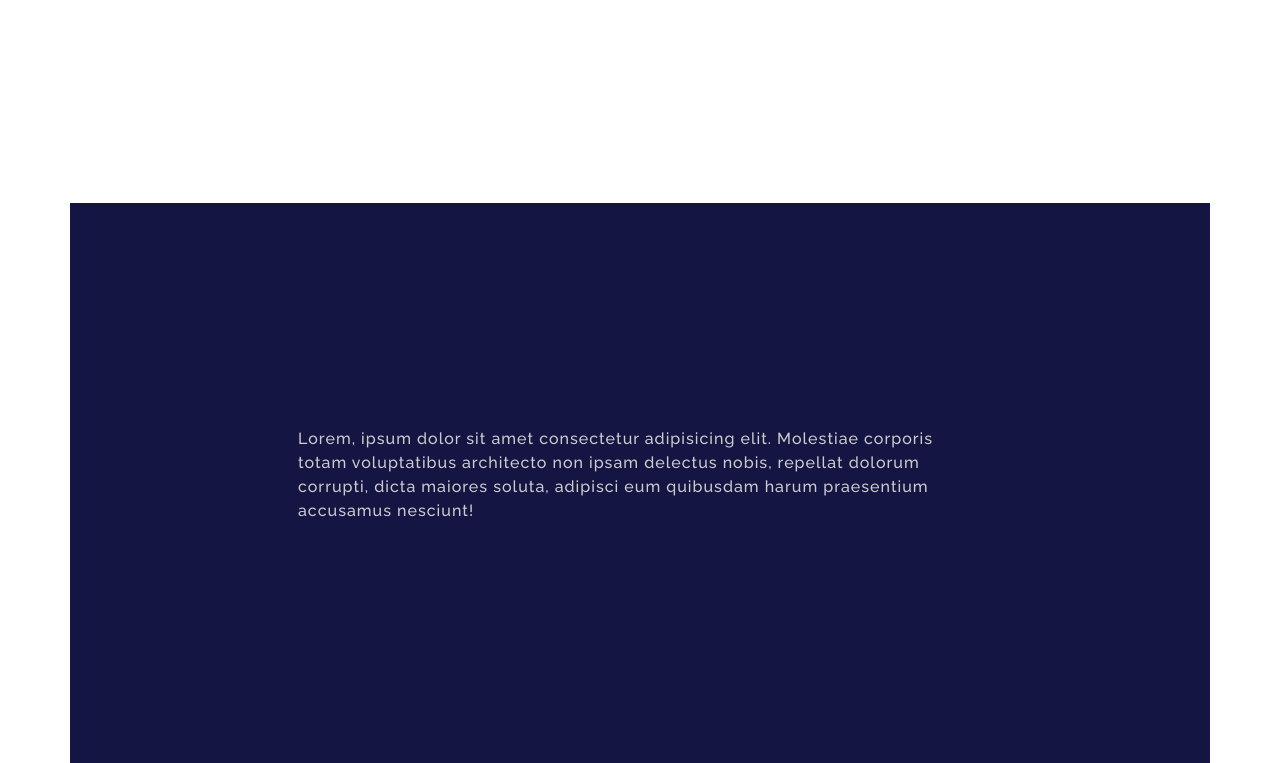
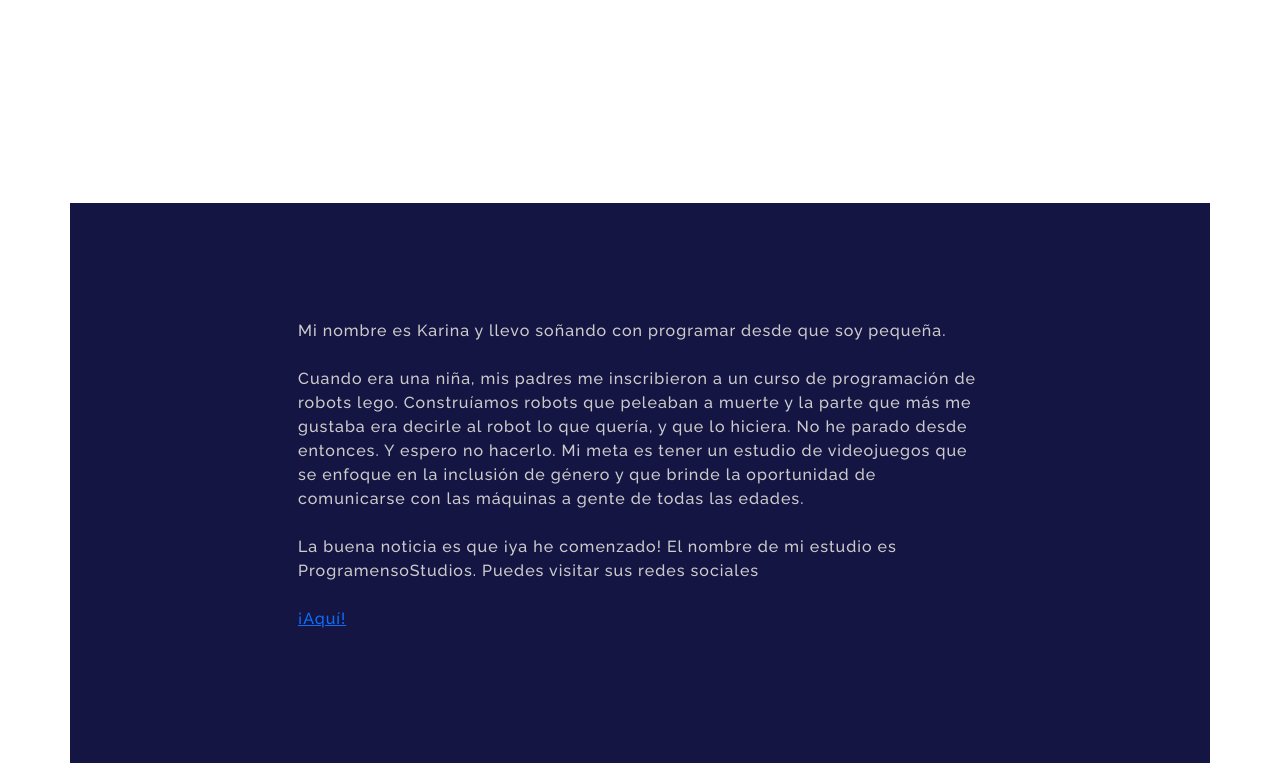
Before and after one commit to KaryVelle/CV, a plain HTML site: page about.html in a window 1280 px wide. Shown: the part 597-1360 px from the top of the page. Drawn offline with nearby package versions, Linux system fonts and the light colour scheme; a web font is replaced by a local one.

Commit message:
Info de mi

```diff
--- a/about.html
+++ b/about.html
@@ -134,10 +134,12 @@
   <div class="row">
     <div class="col">
     </div>
-    <div class="col-2 bg-col-2 about-section" style=" width: 100%;  height: 70vh;">
+    <div class="col-2 bg-col-2 about-section container-fluid" style=" width: 100%;  height: 70vh;">
 
 
-    <p >Lorem, ipsum dolor sit amet consectetur adipisicing elit. Molestiae corporis totam voluptatibus architecto non ipsam delectus nobis, repellat dolorum corrupti, dicta maiores soluta, adipisci eum quibusdam harum praesentium accusamus nesciunt!</p>
+    <p >Mi nombre es Karina y llevo soñando con programar desde que soy pequeña. <br><br>
+
+      Cuando era una niña, mis padres me inscribieron a un curso de programación de robots lego. Construíamos robots que peleaban a muerte y la parte que más me gustaba era decirle al robot lo que quería, y que lo hiciera. No he parado desde entonces. Y espero no hacerlo. Mi meta es tener un estudio de videojuegos que se enfoque en la inclusión de género y que brinde la oportunidad de comunicarse con las máquinas a gente de todas las edades. <br><br> La buena noticia es que ¡ya he comenzado! El nombre de mi estudio es ProgramensoStudios. Puedes visitar sus redes sociales <br><br> <a href="https://www.tiktok.com/@programenso" target="_blank">¡Aquí!</a></p>
     </div>
     <div class="col">
 
```
